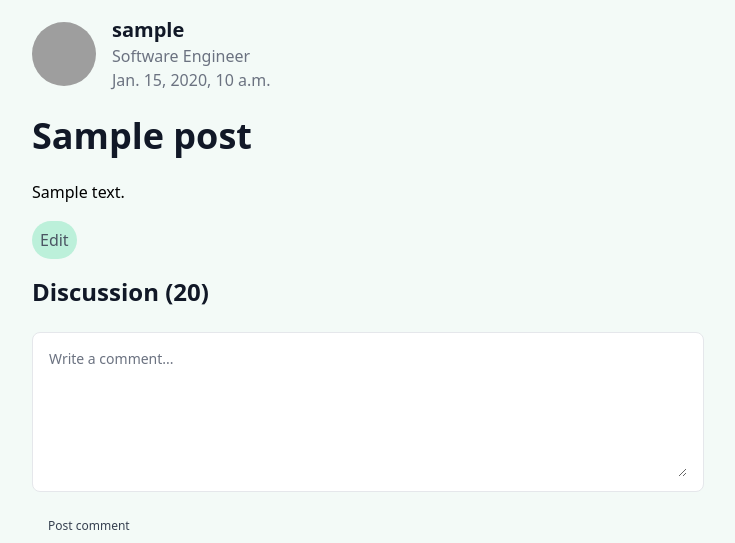
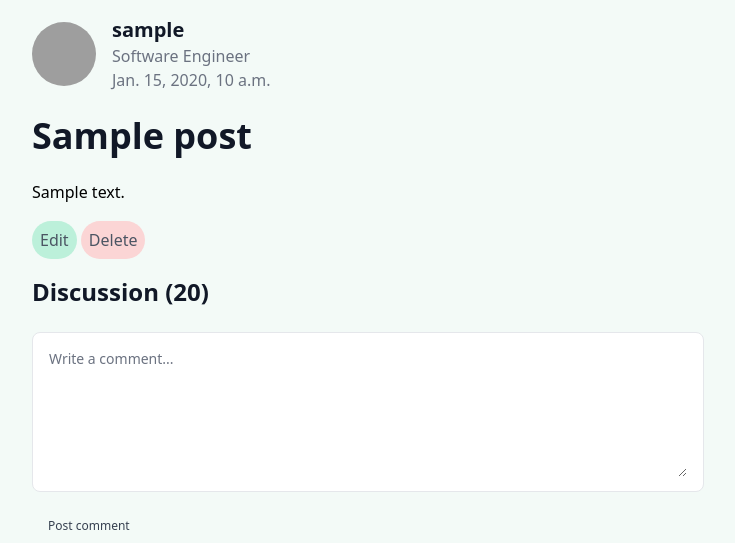
Before and after one commit to sphinx-austin/blogging-platform, a Django app: page /article/1 in a window 1280 px wide. Shown: the part 48-591 px from the top of the page, without its empty margins (272-1007 px from the left). Run offline with Django 4.2, Linux system fonts and the light colour scheme; tables that the repository leaves empty hold one stand-in row (values such as "Sample post"); style sheets or scripts are compiled from the project's sources; some libraries are stand-ins or nearby versions; grey boxes are pictures that could not be loaded.

Commit message:
update CRUD routes

```diff
--- a/templates/posts/article_details.html
+++ b/templates/posts/article_details.html
@@ -48,12 +48,17 @@ URL: https://flowbite.com/docs/components/typography/
       </h1>
     </header>
     <p class="lead">{{post.body}}</p>
-    <!-- edit button -->
-    <div class="py-6">
+    <!-- CRUD button -->
+    <div class="block py-6">
       <a
         href="/article/edit/{{post.id}}"
         class="relative z-10 rounded-full bg-green-200 px-2 py-2 font-medium text-gray-600 hover:bg-green-300"
         >Edit</a
+      >
+      <a
+        href="/article/{{post.id}}/remove"
+        class="relative z-10 rounded-full bg-red-200 px-2 py-2 font-medium text-gray-600 hover:bg-red-300"
+        >Delete</a
       >
     </div>
 
```
